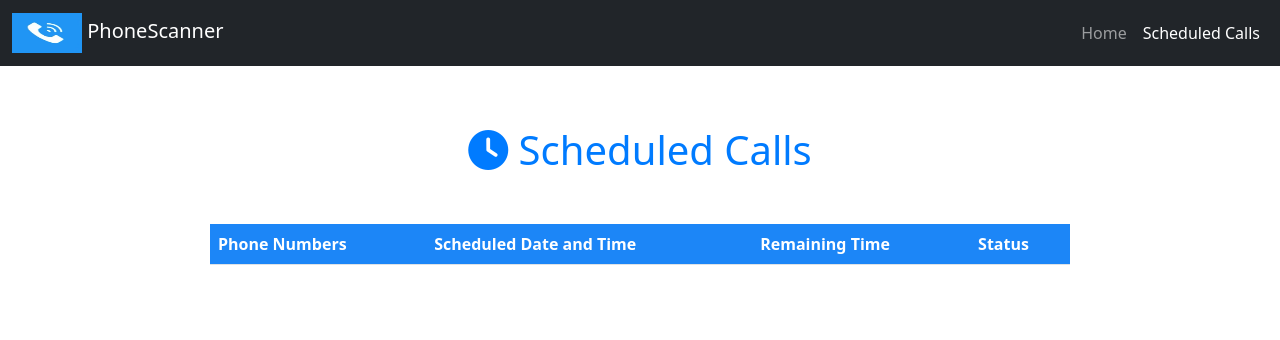
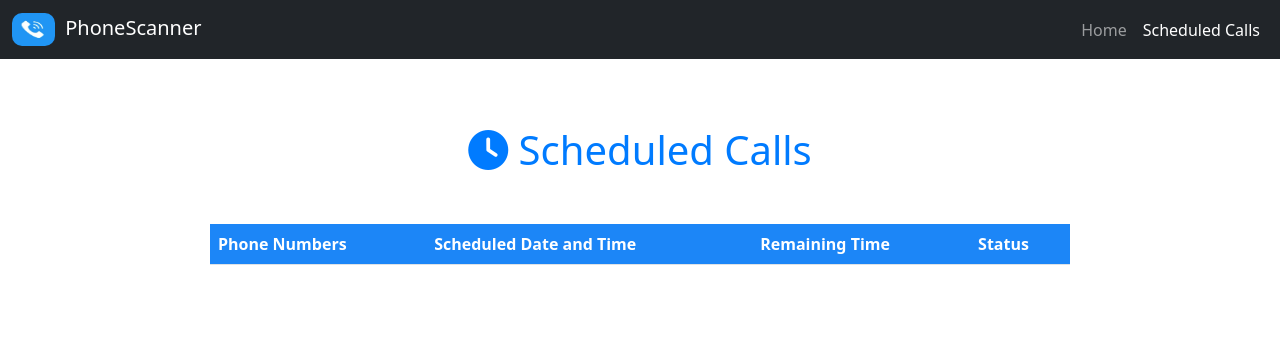
Before and after one commit to pawarp19/Phonescanner, a website: page public/scheduled-calls.html in a window 1280 px wide. Drawn offline with nearby package versions, Linux system fonts and the light colour scheme; no server answers.

Commit message:
modifycommit

```diff
--- a/public/scheduled-calls.html
+++ b/public/scheduled-calls.html
@@ -14,7 +14,7 @@
   <nav class="navbar navbar-expand-lg navbar-dark bg-dark fixed-top">
     <div class="container-fluid">
       <a class="navbar-brand" href="/">
-        <img src="./logo.webp" alt="Logo" width="70" height="40" class="d-inline-block align-text-center">
+        <img src="./logo.webp" alt="Logo" width="43" height="33" class="d-inline-block align-text-center" style="border-radius: 10px;margin-right: 5px;">
         PhoneScanner
       </a>
       <button class="navbar-toggler" type="button" data-bs-toggle="collapse" data-bs-target="#navbarNav" aria-controls="navbarNav" aria-expanded="false" aria-label="Toggle navigation">
```
